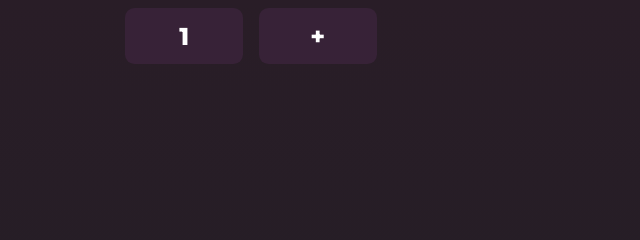
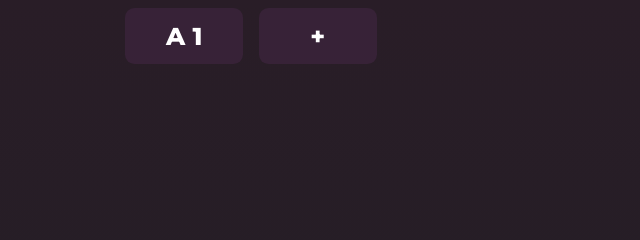
Before and after one commit to nawords/nawords.github.io, a plain HTML site: page index.html in a window 1280 px wide. Shown: the top 240 px of the page, 389-1029 px from the left. Drawn offline with Linux system fonts and the light colour scheme.

Commit message:
Add files via upload

```diff
--- a/index.html
+++ b/index.html
@@ -315,15 +315,15 @@
       <!-- <div id="achievement40Words"></div> -->
       <div id="helpWord">?</div>
       <div id="navModes">
-        <div id="buttonMode1">1 words</div>
-        <div id="buttonMode2">2 words</div>
-        <div id="buttonMode3">3 question</div>
-        <div id="buttonMode4">4 phrase</div>
-        <div id="buttonMode5">5 verbs</div>
-        <div id="buttonMode6">AI</div>
-        <div id="buttonMode7">7 CELPIP</div>
-        <div id="buttonMode8">8 CELPIP.txt</div>
-        <div id="buttonMode9">9 archive</div>
+        <div id="buttonMode1">A 1</div>
+        <div id="buttonMode2">A 2</div>
+        <div id="buttonMode3">B 1</div>
+        <div id="buttonMode4">B 2</div>
+        <div id="buttonMode5">C 1</div>
+        <div id="buttonMode6">C 2</div>
+        <div id="buttonMode7">???</div>
+        <div id="buttonMode8">verbs</div>
+        <!-- <div id="buttonMode9">9 archive</div>  -->
         <div id="buttonVocab">vocab</div>
       </div>
       <table id="tableContainer">
@@ -354,7 +354,7 @@
       }
 
       // Arrays
-      const level1Words = [
+      const array1a = [
         ["ago", "эгОу", "назад (время)"],
         ["top", "топ", "верх"],
         ["bottom", "бОтом", "низ"],
@@ -418,7 +418,7 @@
         ["again", "эгЭн", "опять"],
       ];
 
-      const archiveWords = [
+      const array2a = [
         ["paint", "пЭйнт", "краска, красить"],
         ["care", "кЭар", "забота, заботиться"],
         ["about", "эбАут", "про"],
@@ -591,7 +591,14 @@
         ["hour", "Ауэр", "час"],
       ];
 
-      const level2Words = [
+      const array1c = [
+        ["adjacent", "эджЭйсэнт", "прилегающий"],
+        ["endorse", "эндОрс", "одобрить"],
+        ["tedious", "тИдиэс", "утомительный"],
+      ];
+
+      const array2c = [
+        ["adjacent", "эджЭйсэнт", "прилегающий"],
         ["endorse", "эндОрс", "одобрить"],
         ["tedious", "тИдиэс", "утомительный"],
         ["intact", "интЭкт", "нетронутый"],
@@ -1430,7 +1437,8 @@
           smallFont: false,
           reverseAllowed: true,
           ttsAllowed: true,
-          array: level1Words,
+          array: array1a,
+          name: "A 1",
         },
         2: {
           wordOrder: [2, 0, 1],
@@ -1442,32 +1450,59 @@
           smallFont: false,
           reverseAllowed: true,
           ttsAllowed: true,
-          array: level2Words,
+          array: array2a,
+          name: "A 2",
         },
         3: {
           wordOrder: [2, 0, 1],
           divToShow: [div2, div3],
           divToHide: [div1],
           translationDiv: [div1],
-          showBtn: [],
-          hideBtn: [buttonAddWord, buttonCountWord],
+          showBtn: [buttonAddWord, buttonCountWord],
+          hideBtn: [],
           smallFont: false,
           reverseAllowed: true,
           ttsAllowed: true,
-          array: arrayQuestionWords,
+          array: array1a,
+          name: "B 1",
         },
         4: {
-          wordOrder: [1, 0, 2],
+          wordOrder: [2, 0, 1],
           divToShow: [div2, div3],
           divToHide: [div1],
           translationDiv: [div1],
-          showBtn: [],
-          hideBtn: [buttonAddWord, buttonCountWord],
-          smallFont: true,
-          reverseAllowed: false,
+          showBtn: [buttonAddWord, buttonCountWord],
+          hideBtn: [],
+          smallFont: false,
+          reverseAllowed: true,
           ttsAllowed: true,
-          array: arrayPhrases,
+          array: array2a,
+          name: "B 2",
         },
+        // 3: {
+        //   wordOrder: [2, 0, 1],
+        //   divToShow: [div2, div3],
+        //   divToHide: [div1],
+        //   translationDiv: [div1],
+        //   showBtn: [],
+        //   hideBtn: [buttonAddWord, buttonCountWord],
+        //   smallFont: false,
+        //   reverseAllowed: true,
+        //   ttsAllowed: true,
+        //   array: arrayQuestionWords,
+        // },
+        // 4: {
+        //   wordOrder: [1, 0, 2],
+        //   divToShow: [div2, div3],
+        //   divToHide: [div1],
+        //   translationDiv: [div1],
+        //   showBtn: [],
+        //   hideBtn: [buttonAddWord, buttonCountWord],
+        //   smallFont: true,
+        //   reverseAllowed: false,
+        //   ttsAllowed: true,
+        //   array: arrayPhrases,
+        // },
         5: {
           wordOrder: [2, 0, 1],
           divToShow: [div2, div3],
@@ -1478,19 +1513,21 @@
           smallFont: false,
           reverseAllowed: true,
           ttsAllowed: true,
-          array: arrayVerbWords,
+          array: array1c,
+          name: "C 1",
         },
         6: {
-          wordOrder: [3, 0, 1],
-          divToShow: [div2],
-          divToHide: [div1, div3],
-          translationDiv: [],
-          showBtn: [],
-          hideBtn: [buttonAddWord, buttonCountWord],
-          smallFont: true,
-          reverseAllowed: false,
-          ttsAllowed: false,
-          array: arrayAiText,
+          wordOrder: [2, 0, 1],
+          divToShow: [div2, div3],
+          divToHide: [div1],
+          translationDiv: [div1],
+          showBtn: [buttonAddWord, buttonCountWord],
+          hideBtn: [],
+          smallFont: false,
+          reverseAllowed: true,
+          ttsAllowed: true,
+          array: array2c,
+          name: "C 2",
         },
         7: {
           wordOrder: [2, 0, 1],
@@ -1502,20 +1539,70 @@
           smallFont: false,
           reverseAllowed: true,
           ttsAllowed: true,
-          array: arrayCelpipWords,
+          array: arrayQuestionWords,
+          name: "???",
         },
         8: {
-          wordOrder: [3, 0, 1],
-          divToShow: [div2],
-          divToHide: [div1, div3],
-          translationDiv: [],
-          showBtn: [],
-          hideBtn: [buttonAddWord, buttonCountWord],
-          smallFont: true,
-          reverseAllowed: false,
-          ttsAllowed: false,
-          array: arrayCelpipTexts,
+          wordOrder: [2, 0, 1],
+          divToShow: [div2, div3],
+          divToHide: [div1],
+          translationDiv: [div1],
+          showBtn: [buttonAddWord, buttonCountWord],
+          hideBtn: [],
+          smallFont: false,
+          reverseAllowed: true,
+          ttsAllowed: true,
+          array: arrayVerbWords,
+          name: "verbs",
         },
+        // 5: {
+        //   wordOrder: [2, 0, 1],
+        //   divToShow: [div2, div3],
+        //   divToHide: [div1],
+        //   translationDiv: [div1],
+        //   showBtn: [buttonAddWord, buttonCountWord],
+        //   hideBtn: [],
+        //   smallFont: false,
+        //   reverseAllowed: true,
+        //   ttsAllowed: true,
+        //   array: arrayVerbWords,
+        // },
+        // 6: {
+        //   wordOrder: [3, 0, 1],
+        //   divToShow: [div2],
+        //   divToHide: [div1, div3],
+        //   translationDiv: [],
+        //   showBtn: [],
+        //   hideBtn: [buttonAddWord, buttonCountWord],
+        //   smallFont: true,
+        //   reverseAllowed: false,
+        //   ttsAllowed: false,
+        //   array: arrayAiText,
+        // },
+        // 7: {
+        //   wordOrder: [2, 0, 1],
+        //   divToShow: [div2, div3],
+        //   divToHide: [div1],
+        //   translationDiv: [div1],
+        //   showBtn: [buttonAddWord, buttonCountWord],
+        //   hideBtn: [],
+        //   smallFont: false,
+        //   reverseAllowed: true,
+        //   ttsAllowed: true,
+        //   array: arrayCelpipWords,
+        // },
+        // 8: {
+        //   wordOrder: [3, 0, 1],
+        //   divToShow: [div2],
+        //   divToHide: [div1, div3],
+        //   translationDiv: [],
+        //   showBtn: [],
+        //   hideBtn: [buttonAddWord, buttonCountWord],
+        //   smallFont: true,
+        //   reverseAllowed: false,
+        //   ttsAllowed: false,
+        //   array: arrayCelpipTexts,
+        // },
         9: {
           wordOrder: [2, 0, 1],
           divToShow: [div2, div3],
@@ -1526,7 +1613,7 @@
           smallFont: false,
           reverseAllowed: true,
           ttsAllowed: true,
-          array: archiveWords,
+          array: array2a,
         },
       };
 
@@ -1605,7 +1692,7 @@
         div2.classList.toggle("small-font", modes[currentMode].smallFont);
         div3.classList.toggle("small-font", modes[currentMode].smallFont);
         // Text left align
-        div2.classList.toggle("textLeft", [6, 8].includes(currentMode));
+        // div2.classList.toggle("textLeft", [6, 8].includes(currentMode));
         // Reverse mode toggle
         if (modes[currentMode].reverseAllowed) {
           reverseModeLayout(isReverseMode, word);
@@ -1769,7 +1856,7 @@
         div2.innerHTML = "";
         div3.innerHTML = "";
         modeButtons.forEach((el) => (el.style.background = ""));
-        buttonNav.innerHTML = currentMode;
+        buttonNav.innerHTML = modes[currentMode].name;
         indexMini = 0;
         arrayMini.length = 0;
         currentArray.length > 0 ? (buttonNextWord.innerHTML = currentArray.length) : null;
@@ -1897,7 +1984,7 @@
       });
 
       // Table
-      const combinedWords = [...archiveWords, ...level1Words];
+      const combinedWords = [...array2a, ...array1a];
       const sortedArray = [...combinedWords].sort((a, b) => {
         const column3A = a[2].toLowerCase(); // Get 3rd column and lowercase for case-insensitive sort
         const column3B = b[2].toLowerCase();
```
Lines whose indentation alone changed are shown as unchanged.
